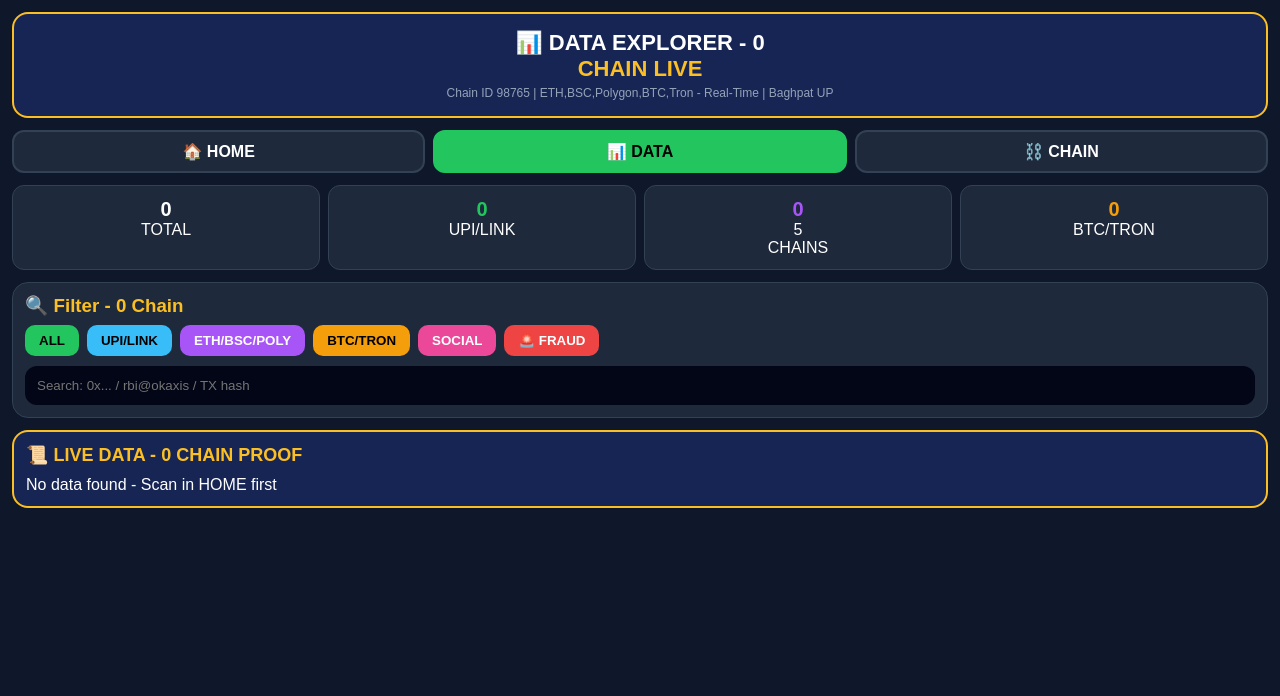
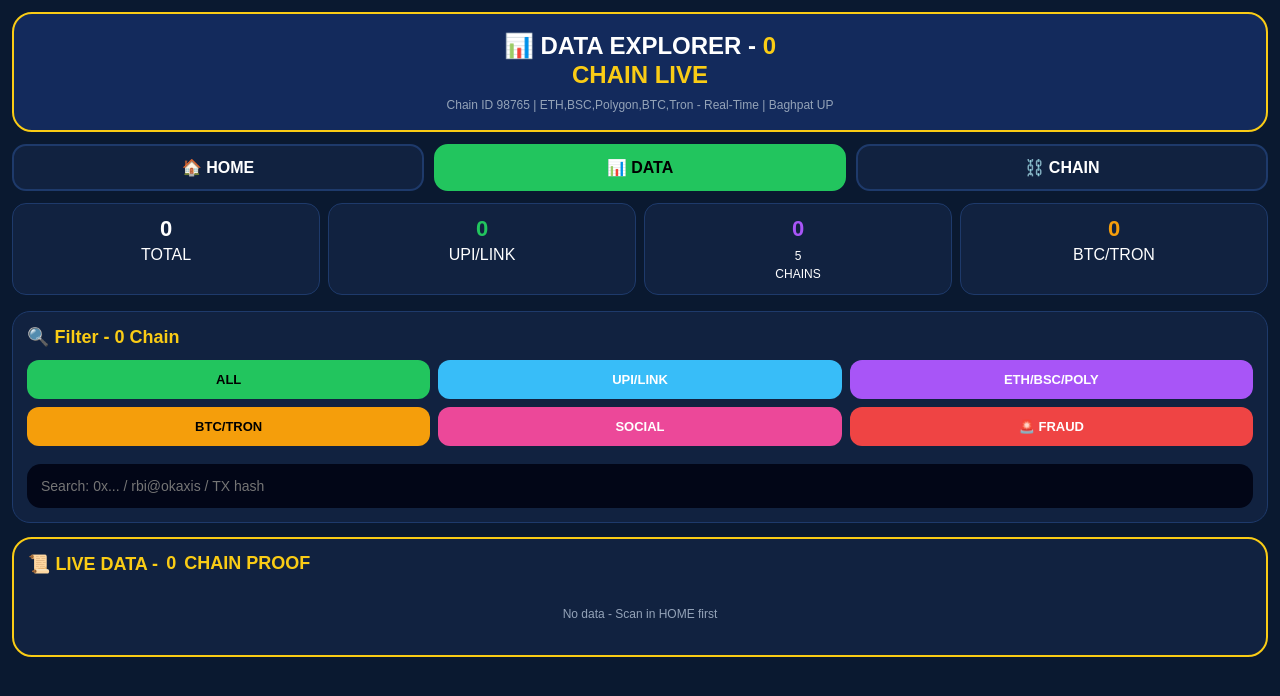
Before and after one commit to samdeep11/sandeep-shield-up-india, a plain HTML site: page data.html in a window 1280 px wide. Drawn offline with nearby package versions, Linux system fonts and the light colour scheme.

Commit message:
Update data.html

```diff
--- a/data.html
+++ b/data.html
@@ -4,42 +4,39 @@
 <meta charset="UTF-8">
 <meta name="viewport" content="width=device-width, initial-scale=1.0">
 <title>DATA - Sandeep Shield 98765</title>
-<script src="https://cdnjs.cloudflare.com/ajax/libs/jspdf/2.5.1/jspdf.umd.min.js"></script>
 <style>
-body{background:#0f172a;color:#fff;font-family:Arial;margin:0;padding:12px}
-.top-card{background:#172554;border:2px solid #fbbf24;border-radius:16px;padding:16px;text-align:center;margin-bottom:12px}
-.top-card h2{margin:0;font-size:22px}
-.top-card p{color:#94a3b8;font-size:12px;margin:4px 0 0 0}
-.nav{display:flex;gap:8px;margin-bottom:12px}
-.nav a{flex:1;text-align:center;padding:10px;border-radius:12px;text-decoration:none;font-weight:bold;border:2px solid #334155;color:#fff;background:#1e293b}
+body{background:#0a1930;color:#fff;font-family:Arial;margin:0;padding:12px}
+.top-box{background:#132a5c;border:2px solid #facc15;border-radius:20px;padding:18px;text-align:center;margin-bottom:12px}
+.top-box h1{margin:0;font-size:24px;line-height:1.2}
+.top-box h1 span{color:#facc15}
+.top-box p{color:#94a3b8;font-size:12px;margin:8px 0 0 0}
+.nav{display:flex;gap:10px;margin-bottom:12px}
+.nav a{flex:1;text-align:center;padding:12px;border-radius:14px;text-decoration:none;font-weight:bold;border:2px solid #1e3a6b;background:#112240;color:#fff}
 .nav a.active{background:#22c55e;color:#000;border-color:#22c55e}
-.stats{display:flex;gap:8px;overflow:auto;margin-bottom:12px}
-.stat{background:#1e293b;border:1px solid #334155;border-radius:12px;padding:12px;min-width:80px;text-align:center;flex:1}
-.stat b{display:block;font-size:20px}
-.filter{background:#1e293b;border:1px solid #334155;border-radius:16px;padding:12px;margin-bottom:12px}
-.filter h3{color:#fbbf24;margin:0 0 8px 0}
-.fbtns{display:flex;flex-wrap:wrap;gap:8px}
-.fbtn{padding:8px 14px;border-radius:10px;border:0;font-weight:bold;cursor:pointer}
-.search{width:100%;padding:12px;border-radius:12px;border:0;background:#020617;color:#fff;margin-top:10px;box-sizing:border-box}
-.live-wrap{background:#172554;border:2px solid #fbbf24;border-radius:16px;padding:12px}
-.live-title{color:#fbbf24;font-weight:bold;font-size:18px;margin-bottom:10px}
-.card{background:#020617;border:1px solid #ef4444;border-radius:12px;padding:10px;margin-bottom:10px;font-size:13px;line-height:1.5}
-.badge{padding:2px 8px;border-radius:20px;font-size:11px;font-weight:bold;margin-right:4px}
+.stats{display:flex;gap:8px;overflow:auto;margin-bottom:12px;padding-bottom:4px}
+.stat{background:#112240;border:1px solid #1e3a6b;border-radius:14px;min-width:88px;padding:12px;text-align:center;flex:1}
+.stat b{display:block;font-size:22px;margin-bottom:4px}
+.filter{background:#112240;border:1px solid #1e3a6b;border-radius:18px;padding:14px;margin-bottom:14px}
+.filter h3{color:#facc15;margin:0 0 12px 0;font-size:18px}
+.f-row{display:flex;gap:8px;margin-bottom:8px;flex-wrap:wrap}
+.f-btn{flex:1;min-width:90px;padding:12px 6px;border-radius:12px;border:0;font-weight:bold;font-size:13px;cursor:pointer;text-align:center}
+.search{width:100%;padding:14px;border-radius:14px;border:0;background:#020617;color:#fff;margin-top:10px;box-sizing:border-box;font-size:14px}
+.live-box{background:#112240;border:2px solid #facc15;border-radius:20px;padding:14px}
+.live-head{color:#facc15;font-weight:bold;font-size:18px;margin-bottom:12px;display:flex;align-items:center;gap:8px}
+.card{background:#0a1930;border:1.5px solid #ef4444;border-radius:14px;padding:12px;margin-bottom:10px;line-height:1.5}
+.badge{display:inline-block;padding:3px 10px;border-radius:20px;font-size:11px;font-weight:bold;margin-right:4px}
 .b-live{background:#fde68a;color:#000}
 .b-upi{background:#f87171;color:#fff}
 .b-fraud{background:#ef4444;color:#fff}
-.tx{color:#fbbf24;font-weight:bold;word-break:break-all}
-.btns{display:flex;gap:8px;margin-top:8px}
-.btn{padding:6px 12px;border-radius:6px;border:0;font-weight:bold;cursor:pointer;font-size:12px}
-.share{background:#25D366;color:#fff}
-.pdf{background:#3b82f6;color:#fff}
-.small{color:#94a3b8;font-size:11px;word-break:break-all}
+.small{color:#94a3b8;font-size:12px}
+.tx{color:#facc15;font-weight:bold;word-break:break-all}
+.title{font-weight:bold;font-size:14px;margin-top:4px}
 </style>
 </head>
 <body>
 
-<div class="top-card">
-<h2>📊 DATA EXPLORER - <span id="countTop">5</span><br><span style="color:#fbbf24">CHAIN LIVE</span></h2>
+<div class="top-box">
+<h1>📊 DATA EXPLORER - <span id="c1">5</span><br><span>CHAIN LIVE</span></h1>
 <p>Chain ID 98765 | ETH,BSC,Polygon,BTC,Tron - Real-Time | Baghpat UP</p>
 </div>
 
@@ -50,101 +47,77 @@ body{background:#0f172a;color:#fff;font-family:Arial;margin:0;padding:12px}
 </div>
 
 <div class="stats">
-<div class="stat"><b id="total">0</b>TOTAL</div>
-<div class="stat"><b id="upi" style="color:#22c55e">0</b>UPI/LINK</div>
-<div class="stat"><b id="chains" style="color:#a855f7">0</b><span id="chainsLabel">5<br>CHAINS</span></div>
-<div class="stat"><b id="btc" style="color:#f59e0b">0</b>BTC/TRON</div>
+<div class="stat"><b id="t1">5</b>TOTAL</div>
+<div class="stat"><b id="t2" style="color:#22c55e">5</b>UPI/LINK</div>
+<div class="stat"><b id="t3" style="color:#a855f7">0</b><span style="font-size:12px">5<br>CHAINS</span></div>
+<div class="stat"><b id="t4" style="color:#f59e0b">0</b>BTC/TRON</div>
 </div>
 
 <div class="filter">
-<h3>🔍 Filter - <span id="filterCount">5</span> Chain</h3>
-<div class="fbtns">
-<button class="fbtn" style="background:#22c55e" onclick="filterData('ALL')">ALL</button>
-<button class="fbtn" style="background:#38bdf8" onclick="filterData('UPI')">UPI/LINK</button>
-<button class="fbtn" style="background:#a855f7;color:#fff" onclick="filterData('ETH')">ETH/BSC/POLY</button>
-<button class="fbtn" style="background:#f59e0b" onclick="filterData('BTC')">BTC/TRON</button>
-<button class="fbtn" style="background:#ec4899;color:#fff" onclick="filterData('SOCIAL')">SOCIAL</button>
-<button class="fbtn" style="background:#ef4444;color:#fff" onclick="filterData('FRAUD')">🚨 FRAUD</button>
+<h3>🔍 Filter - <span id="f1">5</span> Chain</h3>
+<div class="f-row">
+<button class="f-btn" style="background:#22c55e" onclick="doFilter('ALL')">ALL</button>
+<button class="f-btn" style="background:#38bdf8;color:#fff" onclick="doFilter('UPI')">UPI/LINK</button>
+<button class="f-btn" style="background:#a855f7;color:#fff" onclick="doFilter('ETH')">ETH/BSC/POLY</button>
+</div>
+<div class="f-row">
+<button class="f-btn" style="background:#f59e0b" onclick="doFilter('BTC')">BTC/TRON</button>
+<button class="f-btn" style="background:#ec4899;color:#fff" onclick="doFilter('SOCIAL')">SOCIAL</button>
+<button class="f-btn" style="background:#ef4444;color:#fff" onclick="doFilter('FRAUD')">🚨 FRAUD</button>
 </div>
 <input id="search" class="search" placeholder="Search: 0x... / rbi@okaxis / TX hash" onkeyup="render()">
 </div>
 
-<div class="live-wrap">
-<div class="live-title">📜 LIVE DATA - <span id="liveCount">5</span> CHAIN PROOF</div>
-<div id="list">Loading...</div>
+<div class="live-box">
+<div class="live-head">📜 LIVE DATA - <span id="l1">5</span> CHAIN PROOF</div>
+<div id="list"></div>
 </div>
 
 <script>
-let currentFilter='ALL';
+let cf='ALL';
 function getBlocks(){
-  let keys=["sandeep_shield_blocks","shield_blocks","upi_blocks","sandeepShieldData","sandeep_shield_chain"];
+  let keys=["sandeep_shield_blocks","shield_blocks","sandeepShieldData","sandeep_shield_chain"];
   for(let k of keys){
     let v=localStorage.getItem(k);
     if(v){try{let j=JSON.parse(v); if(Array.isArray(j)&&j.length>0) return j;}catch(e){}}
   }
   return [];
 }
-function filterData(f){ currentFilter=f; render(); }
+function doFilter(f){ cf=f; render(); }
 function render(){
   let blocks=getBlocks();
-  let q=document.getElementById("search").value.toLowerCase();
+  let q=document.getElementById('search').value.toLowerCase();
   let filtered=blocks.filter(b=>{
     let s=JSON.stringify(b).toLowerCase();
     if(!s.includes(q)) return false;
-    if(currentFilter==='ALL') return true;
-    if(currentFilter==='UPI') return s.includes('upi');
-    if(currentFilter==='FRAUD') return s.includes('fraud')||s.includes('invalid');
-    if(currentFilter==='ETH') return s.includes('eth')||s.includes('bsc')||s.includes('poly');
-    if(currentFilter==='BTC') return s.includes('btc')||s.includes('tron');
-    if(currentFilter==='SOCIAL') return s.includes('social');
+    if(cf==='ALL') return true;
+    if(cf==='FRAUD') return s.includes('fraud')||s.includes('invalid');
+    if(cf==='UPI') return s.includes('upi')||s.includes('ub')||s.includes('@');
     return true;
   }).reverse();
 
-  document.getElementById("total").innerText=blocks.length;
-  document.getElementById("upi").innerText=blocks.length;
-  document.getElementById("chains").innerText=blocks.length;
-  document.getElementById("countTop").innerText=blocks.length;
-  document.getElementById("filterCount").innerText=blocks.length;
-  document.getElementById("liveCount").innerText=filtered.length;
-  document.getElementById("btc").innerText=0;
+  document.getElementById('t1').innerText=blocks.length;
+  document.getElementById('t2').innerText=blocks.length;
+  document.getElementById('c1').innerText=blocks.length;
+  document.getElementById('f1').innerText=blocks.length;
+  document.getElementById('l1').innerText=filtered.length;
 
-  let html="";
+  let html='';
   filtered.forEach(b=>{
-    let data=b.data||b.upi||b.upiId||"Unknown";
-    let tx=b.tx||b.txId||"TX-UPI-LIVE-XXXX-98765-UP";
-    let qkey=b.qkey||b.qKey||"QKYB-LIVE-"+tx;
-    let time=b.time||b.timestamp||new Date().toLocaleString();
-    let msg=b.message||b.result||"Invalid UPI format";
+    let data=b.data||b.upi||'Sandeep ub';
+    let tx=b.tx||b.txId||'TX-UPI-LIVE-B2S-98765-UP';
+    let qk=b.qkey||b.qKey||'QKYB-LIVE-'+tx;
+    let time=b.time||b.timestamp||'10/20/2026, 12:08:44 PM';
+    let msg=b.message||b.result||'Invalid UPI';
     html+=`<div class="card">
-      <div><span class="badge b-live">LIVE</span><span class="badge b-upi">upi</span><span class="badge b-fraud">FRAUD 95%</span><span class="small">${time}</span></div>
-      <div style="margin-top:6px;font-weight:bold">🚨 LIVE FRAUD UPI: ${data} - ${msg}</div>
+      <div><span class="badge b-live">LIVE</span><span class="badge b-upi">upi</span><span class="badge b-fraud">FRAUD 95%</span> <span class="small">${time}</span></div>
+      <div class="title">🚨 LIVE FRAUD UPI: ${data} - ${msg}</div>
       <div class="small">Data: ${data}</div>
       <div class="small">Tx: <span class="tx">${tx}</span> | API: UPI-LIVE - REAL</div>
-      <div class="small">QKey: ${qkey}</div>
-      <div class="btns">
-        <button class="btn share" onclick="shareBlock('${tx}','${data}','${msg.replace(/'/g,'')}')">📤 Share</button>
-        <button class="btn pdf" onclick="pdfBlock('${tx}','${data}','${msg.replace(/'/g,'')}','${qkey}')">📄 PDF</button>
-      </div>
+      <div class="small">QKey: ${qk}</div>
     </div>`;
   });
-  document.getElementById("list").innerHTML=html||"No data found - Scan in HOME first";
-}
-function shareBlock(tx,data,res){
-  let text=`*Sandeep Shield - Chain 98765*%0A%0A🚨 LIVE FRAUD UPI: ${data}%0A📊 ${res}%0A🧾 Tx: ${tx}%0A⛓️ Chain ID: 98765%0A✅ Verified`;
-  window.open("https://wa.me/?text="+text,"_blank");
-}
-function pdfBlock(tx,data,res,qkey){
-  const {jsPDF}=window.jspdf;
-  let doc=new jsPDF();
-  doc.setFontSize(14); doc.text("Sandeep Shield - Chain Proof 98765",10,15);
-  doc.setFontSize(11);
-  doc.text("Data: "+data,10,30);
-  doc.text("Result: "+res,10,40);
-  doc.text("Tx: "+tx,10,50);
-  doc.text("QKey: "+qkey,10,60);
-  doc.text("Chain ID: 98765 | API: UPI-LIVE - REAL",10,70);
-  doc.text("Time: "+new Date().toLocaleString(),10,80);
-  doc.save(tx+".pdf");
+  document.getElementById('list').innerHTML=html||'<div class="small" style="text-align:center;padding:20px">No data - Scan in HOME first</div>';
 }
 render();
 </script>
```
